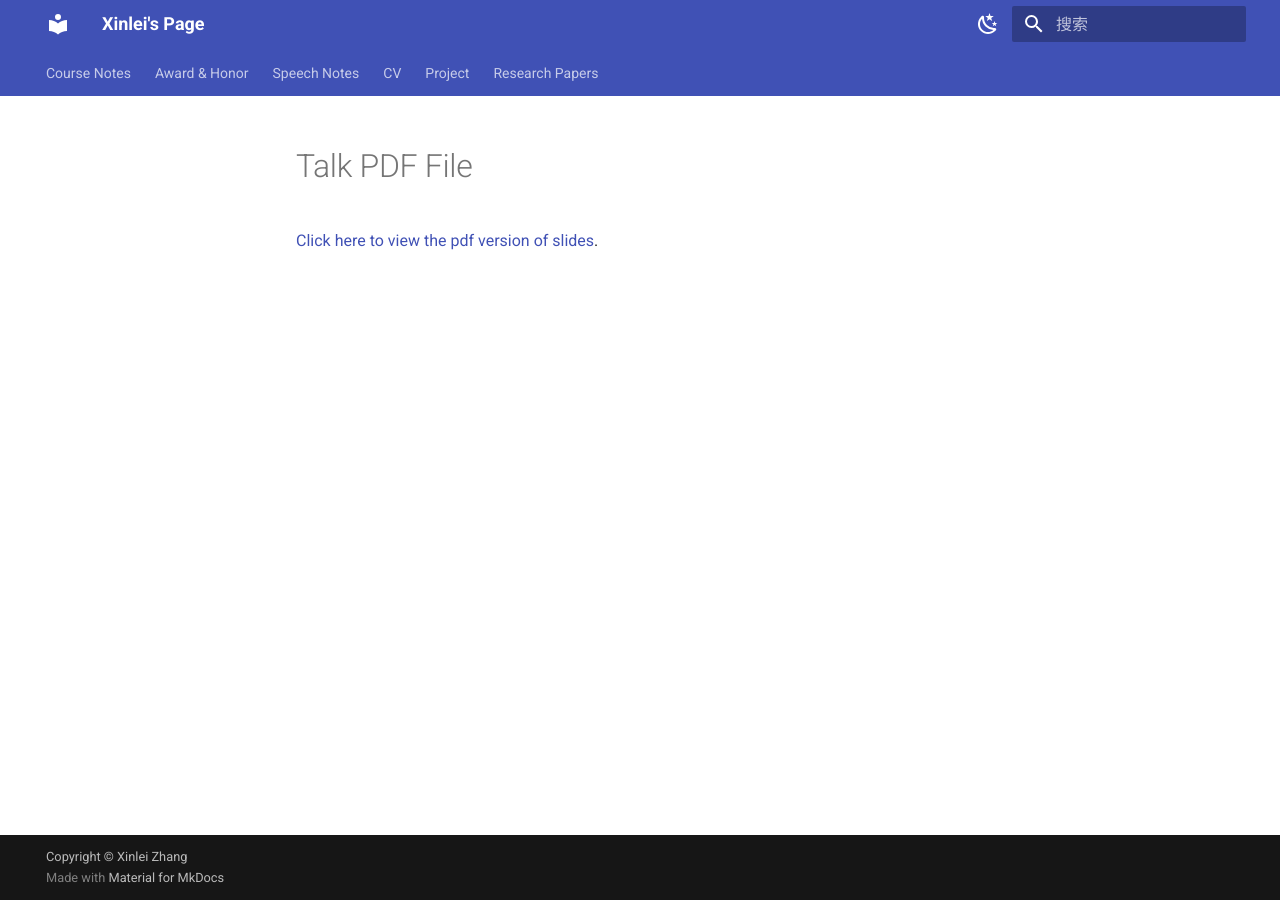
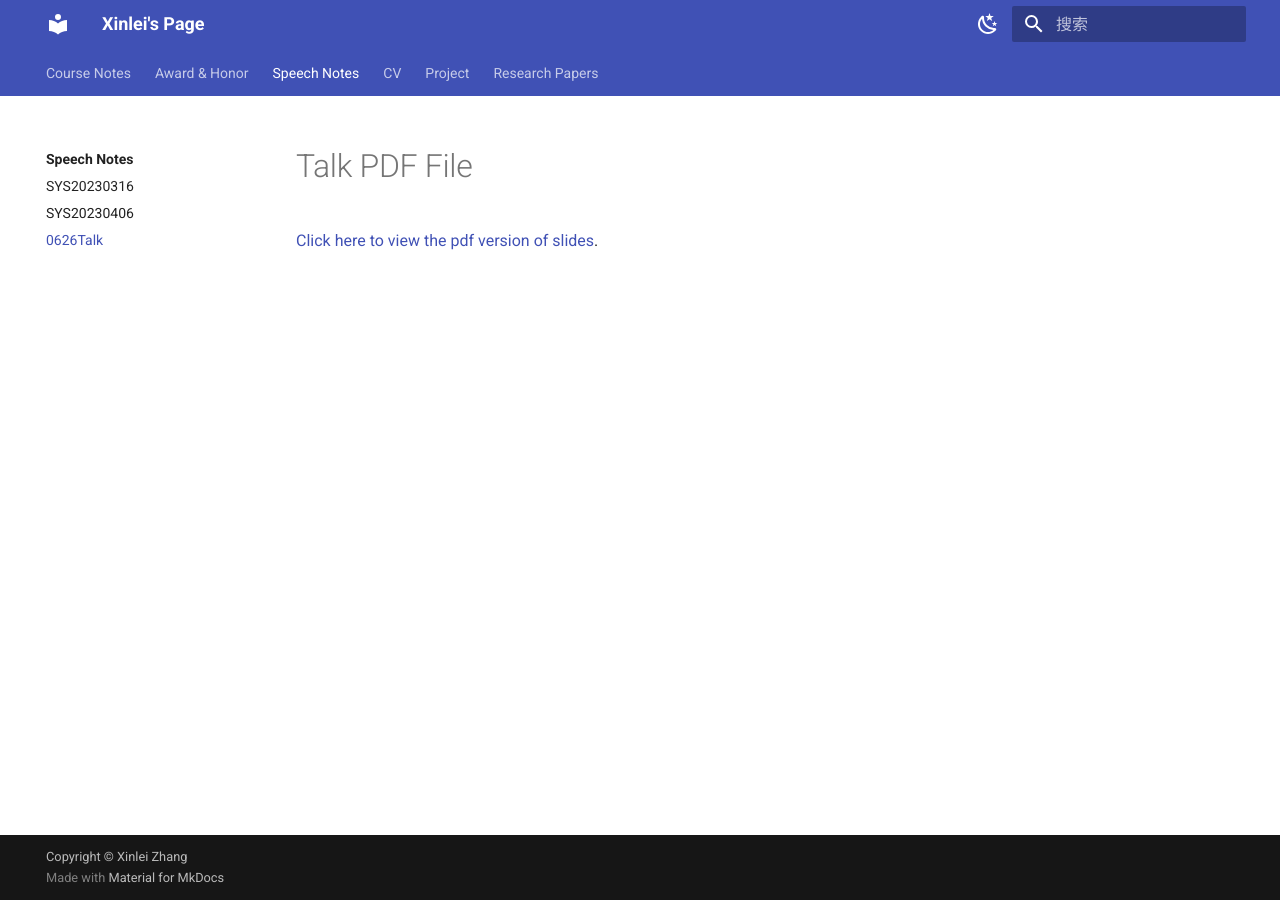
Before and after one commit to GuanQinG-GitHub/personal-website, an MkDocs documentation site: the page built from docs/Speech/0626_talk_Xinlei.md, in a window 1280 px wide. Built offline with MkDocs 1.6.1 and Material for MkDocs 9.7.7, drawn with Linux system fonts in a browser that asks for light colours.

Commit message:
Update mkdocs.yml

```diff
--- a/mkdocs.yml
+++ b/mkdocs.yml
@@ -31,6 +31,7 @@ nav:
    - Speech/index.md
    - SYS20230316: Speech/[SYS20230316]Notes.md
    - SYS20230406: Speech/[SYS20230406]Notes.md
+   - 0626Talk: Speech/0626_talk_Xinlei.md
 
  - CV:
    - CV/index.md
```
